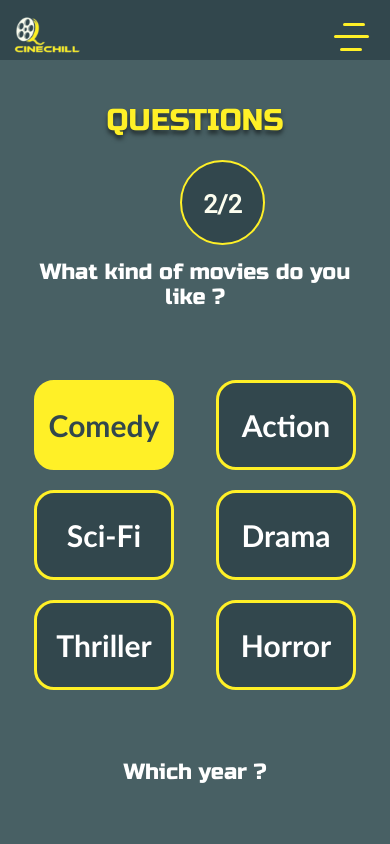
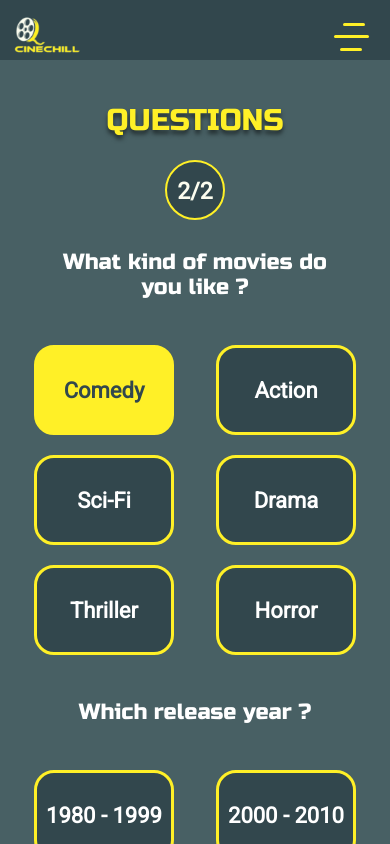
Before and after one commit to ComicScrip/lyon-react-mars22-p2g3, a React (Create React App) app: page /moviepicker in a window 390 px wide. Both pictures are taken after a click on the button "Comedy". Shown: the top 844 px of the page. Built offline with nearby package versions, Linux system fonts and the light colour scheme.

Commit message:
finish movie picker page V1

```diff
--- a/public/index.html
+++ b/public/index.html
@@ -14,7 +14,6 @@
       manifest.json provides metadata used when your web app is installed on a
       user's mobile device or desktop. See https://developers.google.com/web/fundamentals/web-app-manifest/
     -->
-    <link rel="manifest" href="%PUBLIC_URL%/manifest.json" />
     <!--
       Notice the use of %PUBLIC_URL% in the tags above.
       It will be replaced with the URL of the `public` folder during the build.
@@ -29,7 +28,8 @@
       rel="stylesheet"
       href="https://cdn.jsdelivr.net/npm/bootstrap@5.1.3/dist/css/bootstrap.min.css"
       integrity="sha384-1BmE4kWBq78iYhFldvKuhfTAU6auU8tT94WrHftjDbrCEXSU1oBoqyl2QvZ6jIW3"
-      crossorigin="anonymous"/>
+      crossorigin="anonymous"
+    />
   </head>
   <body>
     <noscript>You need to enable JavaScript to run this app.</noscript>
--- a/src/Css/Questionnaire.css
+++ b/src/Css/Questionnaire.css
@@ -6,23 +6,25 @@
   text-align: center;
   color: #fff027;
   text-shadow: 0px 4px 4px rgba(0, 0, 0, 0.5);
+  margin: 30px 0 20px 0;
 }
 .question {
   font-family: 'Russo One';
   padding: 15px !important;
+  margin: 30px;
   text-align: center;
   font-style: normal;
   font-weight: 300;
-  font-size: 30px;
-  line-height: 43px;
+  font-size: 35px;
   color: #ffffff;
 }
 .section_card {
   display: grid;
   align-items: center;
   justify-content: center;
+  margin: 10px 0 40px 0;
 }
-.cardsx {
+.cards {
   display: grid;
   grid-template-columns: 1fr 1fr 1fr;
   gap: 10px 2em !important;
@@ -30,7 +32,7 @@
   align-items: center;
   justify-content: center;
 }
-.cardy {
+.card {
   width: 250px !important;
   height: 130px !important;
   margin: 5px;
@@ -43,15 +45,16 @@
   cursor: pointer;
   color: white;
   font-size: 30px;
+  font-family: 'Roboto', 'sans serif';
   font-weight: bold;
 }
 
-.cardy:hover {
+.card:hover {
   background-color: #fff027;
   color: #32474d;
 }
 
-.cardy.selected {
+.card.selected {
   background-color: #fff027;
   color: #32474d;
 }
@@ -73,7 +76,7 @@
   font-family: 'Roboto';
   font-style: normal;
   font-weight: bold;
-  font-size: 25px;
+  font-size: 28px;
   line-height: 65px;
   color: #fcfdef;
 }
@@ -85,7 +88,7 @@
   .question_title {
     font-family: 'Russo One';
     font-weight: 400;
-    font-size: 36px;
+    font-size: 30px;
     line-height: 36px;
   }
   .question {
@@ -93,30 +96,28 @@
     font-weight: normal;
     font-size: 22px;
     line-height: 25px;
+    margin: 15px;
   }
-  .cardxs {
-    display: grid;
-    background-color: #32474d;
-    grid-template-columns: 1fr 1fr;
-    gap: 3px 1em;
-    padding: 23px !important;
-    margin: 220px !important;
-    align-items: center;
-    justify-content: center;
-  }
-  .cardy {
+
+  .card {
     width: 140px !important;
     height: 90px !important;
+    font-size: 22px;
   }
   .cercle {
-    padding: 10px;
-    margin-left: 170px;
-    width: 85px;
-    height: 85px;
+    height: 60px;
+    width: 60px;
+    margin: auto;
   }
 
   .compteur {
     font-size: 25px;
+  }
+
+  .compteur {
+    font-size: 23px;
+    line-height: 60px;
+    color: #fcfdef;
   }
 
   .question_title {
@@ -130,9 +131,8 @@
   }
   .section_card {
     margin: 10px;
-    padding: 30px;
   }
-  .cardsx {
+  .cards {
     display: grid;
     grid-template-columns: 1fr 1fr;
   }
--- a/src/routes/Questionary.js
+++ b/src/routes/Questionary.js
@@ -31,8 +31,6 @@ function Questionary() {
   // const [selectedYears, setSelectedYears] = useState(null);
   const navigate = useNavigate();
 
-  console.log({ selectedCategory });
-
   return (
     <div>
       <h1 className="question_title">QUESTIONS</h1>
@@ -41,11 +39,12 @@ function Questionary() {
       </div>
       <h2 className="question">What kind of movies do you like ?</h2>
       <section className="section_card">
-        <div className="cardsx">
+        <div className="cards">
           {categories.map((movieCategoryTitle) => (
             <button
+              key={movieCategoryTitle}
               type="submit"
-              className={`cardy ${
+              className={`card ${
                 selectedCategory === movieCategoryTitle ? 'selected' : ''
               }`}
               onClick={() => {
@@ -62,13 +61,14 @@ function Questionary() {
       </section>
       {selectedCategory && (
         <div>
-          <h2 className="question">Which year ?</h2>
+          <h2 className="question">Which release year ?</h2>
           <section className="section_card">
-            <div className="cardsx">
+            <div className="cards">
               {years.map(({ minYear, maxYear }) => (
                 <button
+                  key={minYear}
                   type="submit"
-                  className="cardy"
+                  className="card"
                   onClick={() => {
                     // setSelectedYears(year);
                     navigate(
```
Also changed, not shown: src/Css/About.css (+0 -9 lines).
